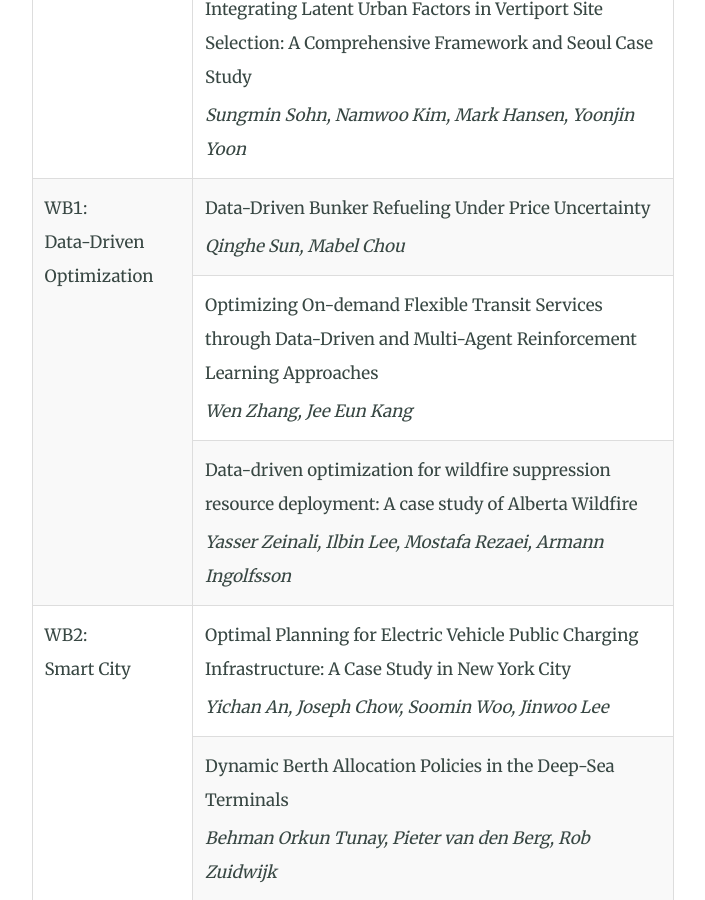
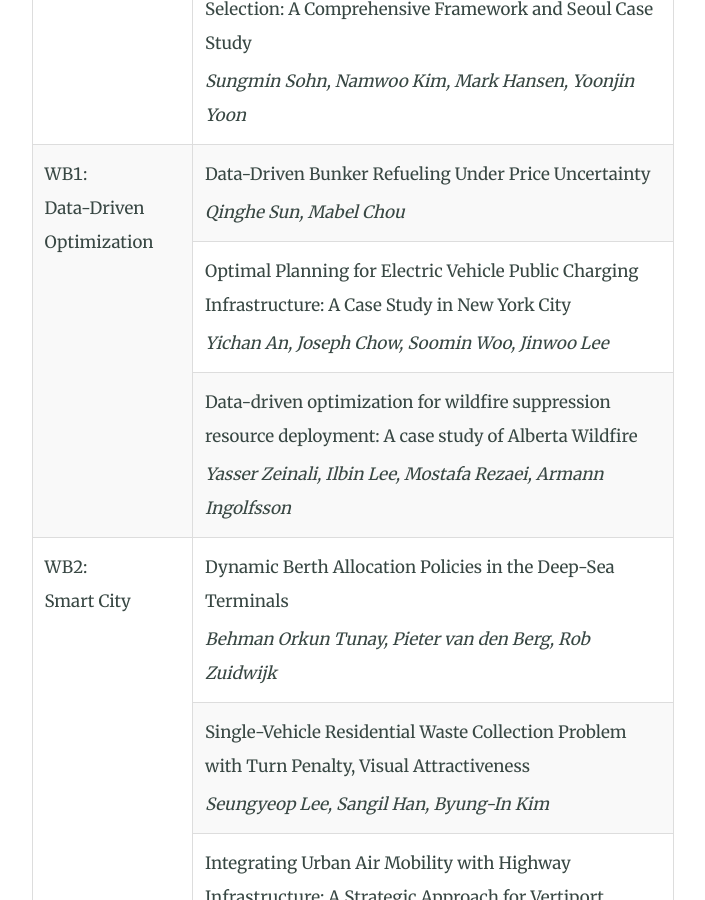
Before and after one commit to tsl2025kaist/tsl2025kaist.github.io, a Jekyll site: the page built from program.html, in a window 1280 px wide and 900 px high, scrolled down 8390 px. Shown: the whole window, without its empty margins (287-992 px from the left). Built offline with Jekyll 4.4.1, drawn with Linux system fonts in a browser that asks for light colours; some of the changed text lies outside the part shown.

```diff
--- a/program.html
+++ b/program.html
@@ -453,8 +453,8 @@
             </tr>
             <tr>
                 <td>
-                    Optimizing On-demand Flexible Transit Services through Data-Driven and Multi-Agent Reinforcement Learning Approaches
-                    <span class="author">Wen Zhang, Jee Eun Kang</span>
+                    Optimal Planning for Electric Vehicle Public Charging Infrastructure: A Case Study in New York City
+                    <span class="author">Yichan An, Joseph Chow, Soomin Woo, Jinwoo Lee</span>
                 </td>
             </tr>
             <tr>
@@ -465,12 +465,6 @@
             </tr>
             <tr>
                 <td rowspan="4">WB2:<br>Smart City</td>
-                <td>
-                    Optimal Planning for Electric Vehicle Public Charging Infrastructure: A Case Study in New York City
-                    <span class="author">Yichan An, Joseph Chow, Soomin Woo, Jinwoo Lee</span>
-                </td>
-            </tr>
-            <tr>
                 <td>
                     Dynamic Berth Allocation Policies in the Deep-Sea Terminals
                     <span class="author">Behman Orkun Tunay, Pieter van den Berg, Rob Zuidwijk</span>
```
Also changed, not shown: other parts of program.html (+1 -1 lines).
